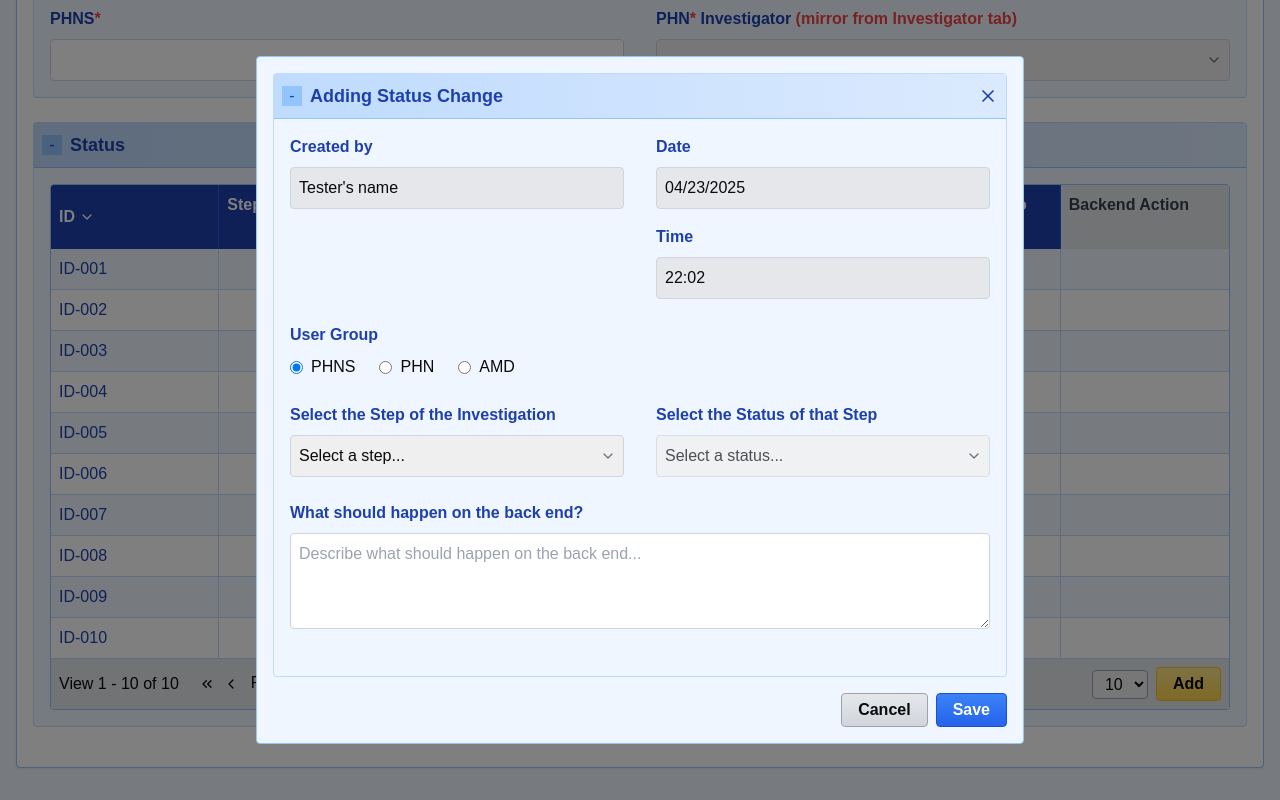
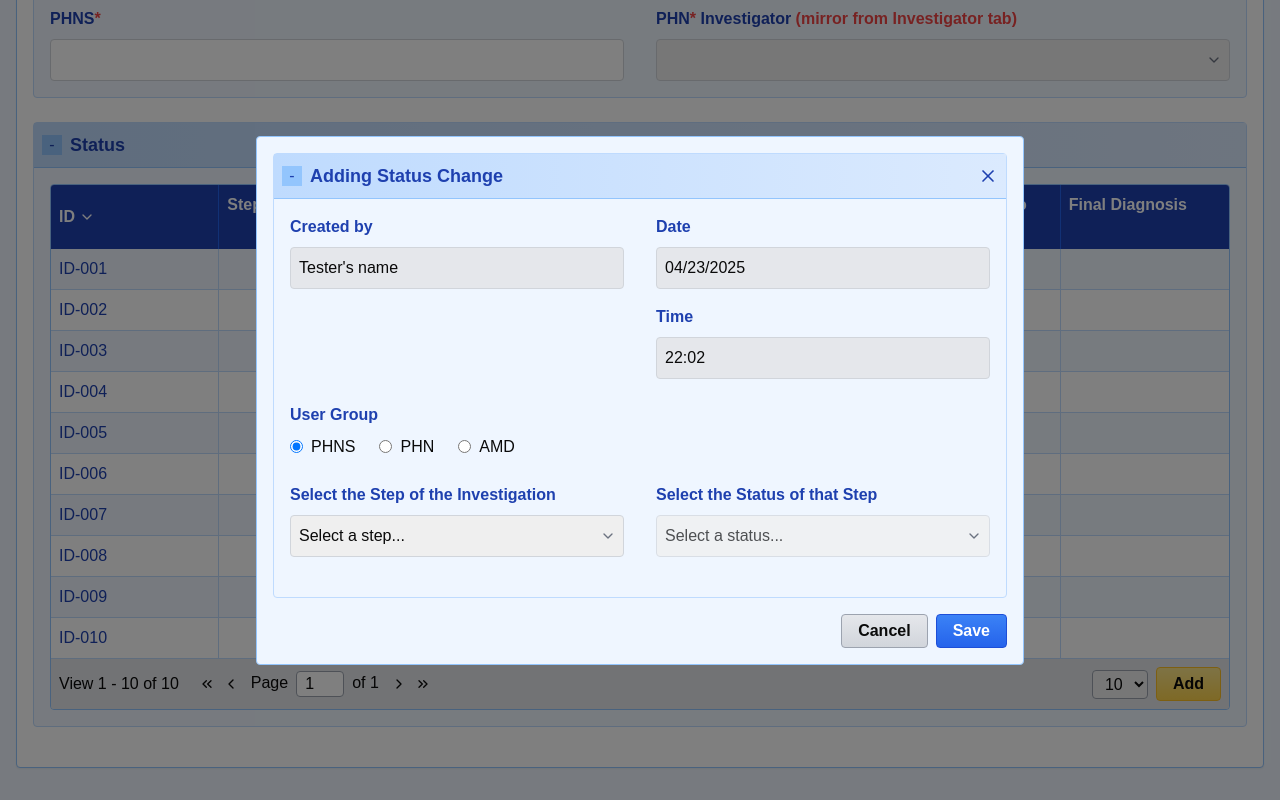
Before and after one commit to mariaboker/v0-LAC, a Next.js app: page / in a window 1280 px wide. Both pictures are taken after a click on the button "Add". Shown: the part 852-1652 px from the top of the page. Built offline with nearby package versions, Linux system fonts and the light colour scheme.

Commit message:
feat: enhance popup menu with conditional fields
Remove backend action field and add return reason and final diagnosis fields.

Co-authored-by: Maria <8136855+mariaboker@users.noreply.github.com>

```diff
--- a/disease-incident.tsx
+++ b/disease-incident.tsx
@@ -25,8 +25,8 @@ interface StatusEntry {
   dateTime: string
   updatedBy: string
   notes: string
-  backendAction: string
   userGroup: string
+  finalDiagnosis?: string
 }
 
 export default function DiseaseIncidentForm() {
@@ -40,7 +40,7 @@ export default function DiseaseIncidentForm() {
   const [selectedStatus, setSelectedStatus] = useState("")
   const [selectedUserGroup, setSelectedUserGroup] = useState("PHNS")
   const [returnReason, setReturnReason] = useState("")
-  const [backendAction, setBackendAction] = useState("")
+  const [finalDiagnosis, setFinalDiagnosis] = useState("")
   const [pageNumber, setPageNumber] = useState("1")
   const [viewingEntry, setViewingEntry] = useState<StatusEntry | null>(null)
   const [capturedDate, setCapturedDate] = useState("")
@@ -71,7 +71,7 @@ export default function DiseaseIncidentForm() {
     setSelectedStep("")
     setSelectedStatus("")
     setReturnReason("")
-    setBackendAction("")
+    setFinalDiagnosis("")
     setShowPopup(true)
   }
 
@@ -110,6 +110,9 @@ export default function DiseaseIncidentForm() {
     setSelectedUserGroup(group)
     setSelectedStep("")
     setSelectedStatus("")
+    if (group !== "AMD") {
+      setFinalDiagnosis("")
+    }
   }
 
   // Add new status entry
@@ -123,8 +126,12 @@ export default function DiseaseIncidentForm() {
       dateTime: `${capturedDate} ${capturedTime}`,
       updatedBy: "Tester's name",
       notes: selectedStatus.includes("Returned") ? returnReason : "",
-      backendAction: backendAction,
       userGroup: selectedUserGroup,
+    }
+
+    // Add final diagnosis if AMD user group
+    if (selectedUserGroup === "AMD") {
+      newEntry.finalDiagnosis = finalDiagnosis
     }
 
     setStatusEntries([...statusEntries, newEntry])
@@ -132,7 +139,7 @@ export default function DiseaseIncidentForm() {
     setSelectedStep("")
     setSelectedStatus("")
     setReturnReason("")
-    setBackendAction("")
+    setFinalDiagnosis("")
   }
 
   // Handle page number change
@@ -431,7 +438,7 @@ export default function DiseaseIncidentForm() {
                     <div className="p-2 border-r border-blue-600 bg-blue-800 text-white font-bold">
                       Notes/Reason to return
                     </div>
-                    <div className="p-2 bg-gray-200 text-gray-700 font-bold">Backend Action</div>
+                    <div className="p-2 bg-blue-800 text-white font-bold">Final Diagnosis</div>
                   </div>
 
                   {/* Table Body */}
@@ -463,10 +470,10 @@ export default function DiseaseIncidentForm() {
                                 : ""}
                             </div>
                             <div className="p-2">
-                              {entry.backendAction
-                                ? entry.backendAction.length > 30
-                                  ? `${entry.backendAction.substring(0, 30)}...`
-                                  : entry.backendAction
+                              {entry.finalDiagnosis
+                                ? entry.finalDiagnosis.length > 30
+                                  ? `${entry.finalDiagnosis.substring(0, 30)}...`
+                                  : entry.finalDiagnosis
                                 : ""}
                             </div>
                           </div>
@@ -677,23 +684,26 @@ export default function DiseaseIncidentForm() {
                   {selectedStatus.includes("Returned") && (
                     <div className="mb-6">
                       <label className="block text-blue-800 font-bold mb-2">Reason to return:</label>
-                      <textarea
-                        className="w-full border border-gray-300 p-2 rounded h-24"
+                      <input
+                        type="text"
+                        className="w-full border border-gray-300 p-2 rounded"
                         value={returnReason}
                         onChange={(e) => setReturnReason(e.target.value)}
                       />
                     </div>
                   )}
 
+                  {selectedUserGroup === "AMD" && (
                     <div className="mb-6">
-                    <label className="block text-blue-800 font-bold mb-2">What should happen on the back end?</label>
-                    <textarea
-                      className="w-full border border-gray-300 p-2 rounded h-24"
-                      value={backendAction}
-                      onChange={(e) => setBackendAction(e.target.value)}
-                      placeholder="Describe what should happen on the back end..."
+                      <label className="block text-blue-800 font-bold mb-2">Final Diagnosis:</label>
+                      <input
+                        type="text"
+                        className="w-full border border-gray-300 p-2 rounded"
+                        value={finalDiagnosis}
+                        onChange={(e) => setFinalDiagnosis(e.target.value)}
                       />
                     </div>
+                  )}
                 </div>
               </div>
 
@@ -763,19 +773,23 @@ export default function DiseaseIncidentForm() {
                 </div>
               </div>
 
+              {viewingEntry.notes && (
                 <div className="mb-4">
-                <div className="font-bold text-blue-800">Notes/Reason to return:</div>
-                <div className="p-2 bg-white border border-blue-200 rounded min-h-[100px] whitespace-pre-wrap">
-                  {viewingEntry.notes || "No notes provided"}
+                  <div className="font-bold text-blue-800">Reason to return:</div>
+                  <div className="p-2 bg-white border border-blue-200 rounded whitespace-pre-wrap">
+                    {viewingEntry.notes}
                   </div>
                 </div>
+              )}
 
+              {viewingEntry.finalDiagnosis && (
                 <div className="mb-4">
-                <div className="font-bold text-blue-800">Backend Action:</div>
-                <div className="p-2 bg-white border border-blue-200 rounded min-h-[100px] whitespace-pre-wrap">
-                  {viewingEntry.backendAction || "No backend action specified"}
+                  <div className="font-bold text-blue-800">Final Diagnosis:</div>
+                  <div className="p-2 bg-white border border-blue-200 rounded whitespace-pre-wrap">
+                    {viewingEntry.finalDiagnosis}
                   </div>
                 </div>
+              )}
 
               <div className="text-right">
                 <button
```
Also changed, not shown: 1 other file (tests, documents, lock files or other folders). Lines whose indentation alone changed are shown as unchanged.
